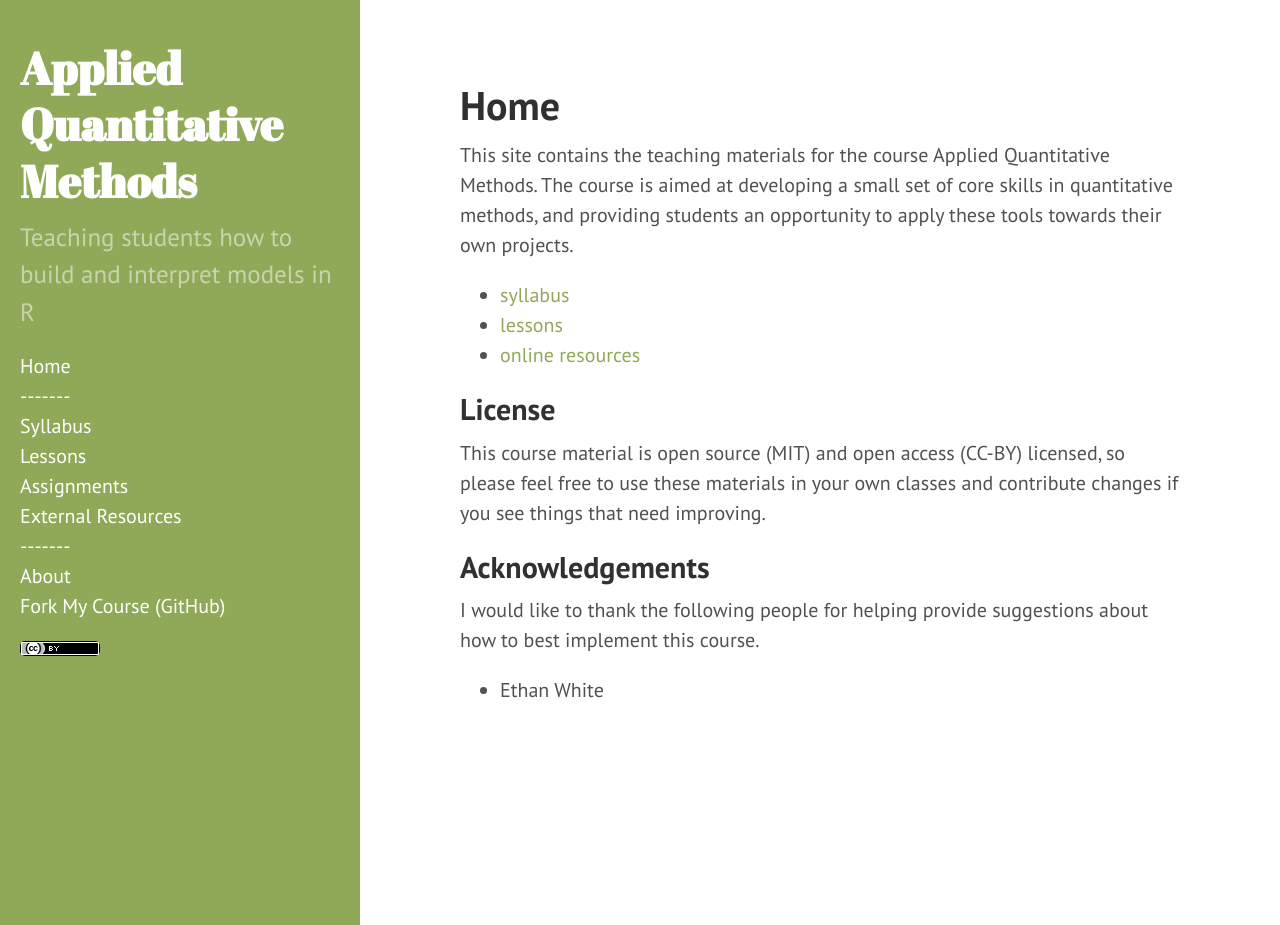
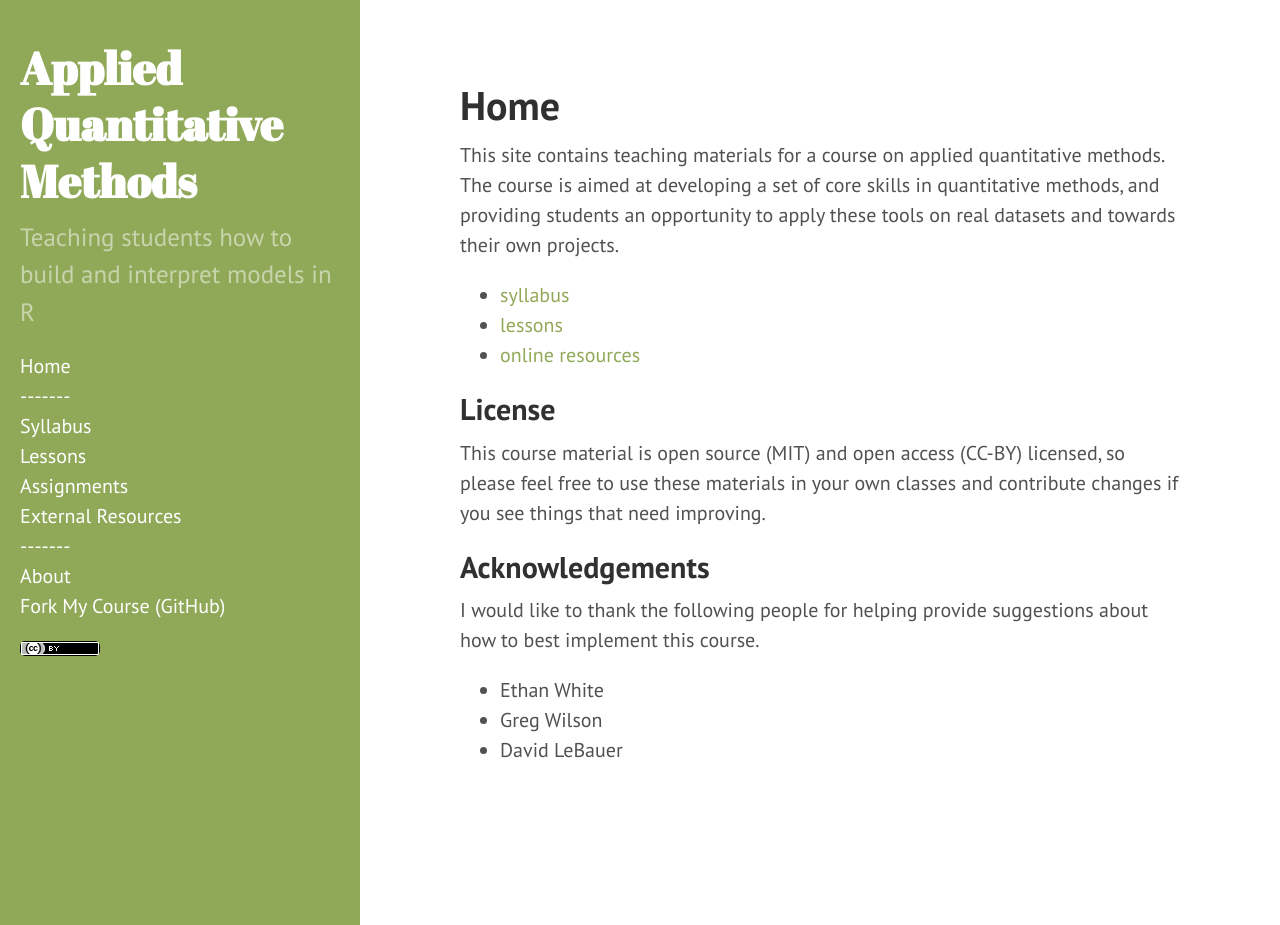
Before and after one commit to dmcglinn/quant_methods, a Jekyll site: the page built from index.md, in a window 1280 px wide and 925 px high. Built offline with Jekyll 4.4.1, drawn with Linux system fonts in a browser that asks for light colours; Markdown is read by kramdown in place of the engine named in the settings.

Commit message:
Update homepage text and links.

```diff
--- a/index.md
+++ b/index.md
@@ -3,13 +3,13 @@ layout: page
 title: Home
 ---
 
-This site contains the teaching materials for the course Applied Quantitative
-Methods. The course is aimed at developing a small set of core skills in
+This site contains teaching materials for a course on applied quantitative
+methods. The course is aimed at developing a set of core skills in
 quantitative methods, and providing students an opportunity to apply these tools
-towards their own projects.
+on real datasets and towards their own projects.
 
 * [syllabus](./syllabus)
-* [lessons](./lesson_index)
+* [lessons](./lessons)
 * [online resources](./resource_links)
 
 ##License
@@ -21,3 +21,5 @@ This course material is open source (MIT) and open access (CC-BY) licensed, so p
 I would like to thank the following people for helping provide suggestions about how to best implement this course.
 
 * Ethan White
+* Greg Wilson
+* David LeBauer
```
